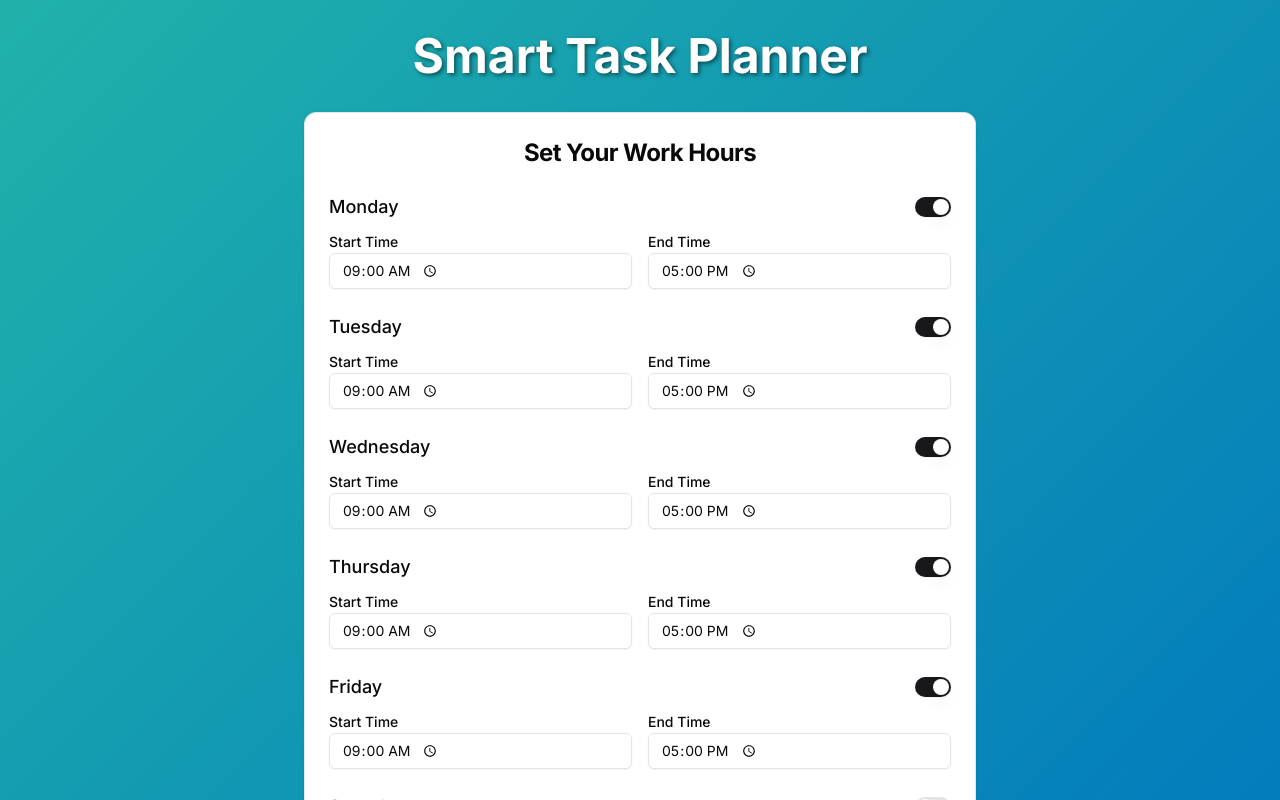
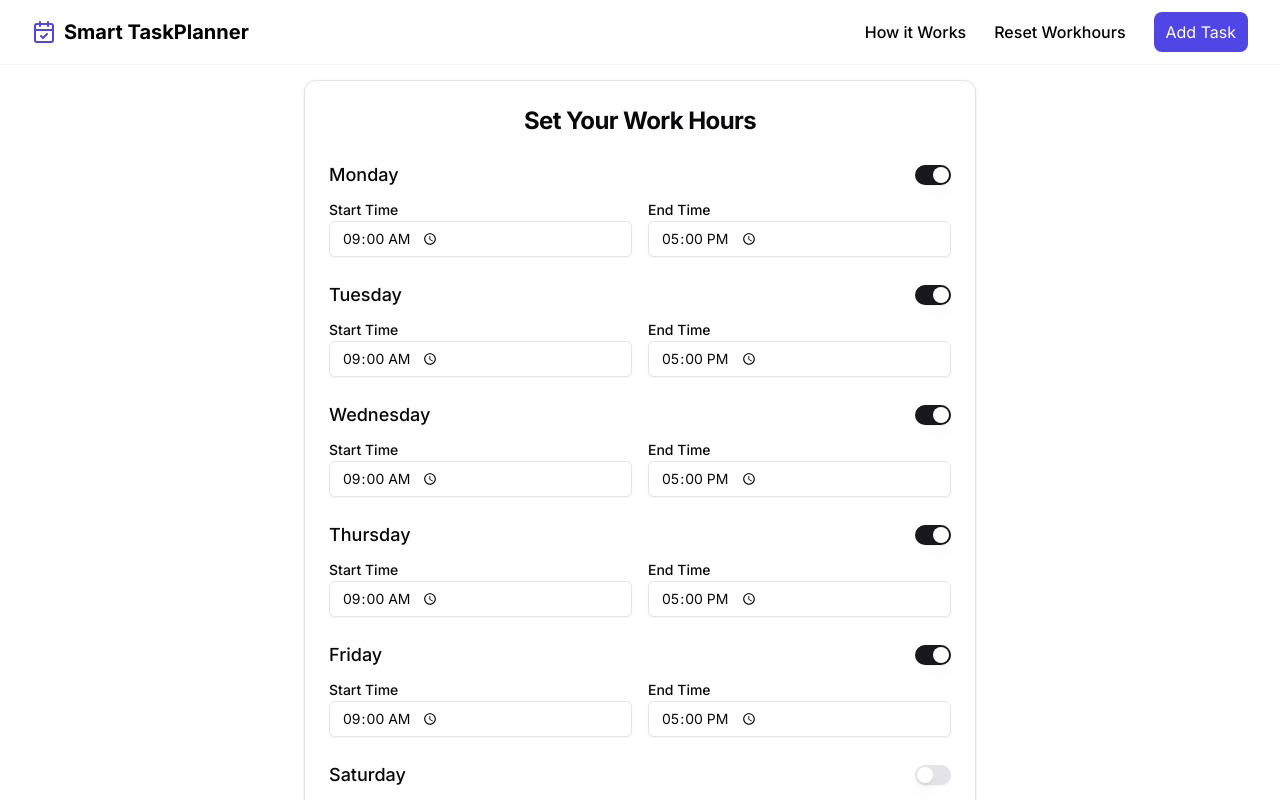
Before and after one commit to Pauleye12/TaskPlanner, a Next.js app: page / in a window 1280 px wide. Shown: the top 800 px of the page. Built offline with nearby package versions, Linux system fonts and the light colour scheme.

Commit message:
more UI development and optimization

```diff
--- a/app/page.tsx
+++ b/app/page.tsx
@@ -1,13 +1,14 @@
-'use client'
+"use client";
 
-import { useEffect } from 'react'
-import TaskCalendar from '@/components/TaskCalendar'
-import WorkHoursSetup from '@/components/WorkHoursSetup'
-import { useTaskContext } from '@/components/TaskContext'
-import { motion } from 'framer-motion'
+// import { useEffect } from "react";
+import TaskCalendar from "@/components/TaskCalendar";
+import WorkHoursSetup from "@/components/WorkHoursSetup";
+import { useTaskContext } from "@/components/TaskContext";
+import { motion } from "framer-motion";
+import Navbar from "@/components/Navbar";
 
 const MainContent = () => {
-  const { isWorkHoursSet } = useTaskContext()
+  const { isWorkHoursSet } = useTaskContext();
 
   return (
     <motion.div
@@ -17,26 +18,24 @@ const MainContent = () => {
     >
       {isWorkHoursSet ? <TaskCalendar /> : <WorkHoursSetup />}
     </motion.div>
-  )
-}
+  );
+};
 
 export default function Home() {
-  useEffect(() => {
-    document.body.classList.add('bg-gradient')
-  }, [])
+  // useEffect(() => {
+  //   document.body.classList.add('bg-gradient')
+  // }, [])
 
   return (
-    <main className="min-h-screen p-8">
+    <main className="min-h-screen pt-[80px] pb-0 p-8">
       <motion.div
         initial={{ opacity: 0, y: -50 }}
         animate={{ opacity: 1, y: 0 }}
         transition={{ duration: 0.5 }}
       >
-        <h1 className="mb-8 text-5xl font-bold text-white text-center shadow-text">
-          Smart Task Planner
-        </h1>
+        <Navbar />
       </motion.div>
       <MainContent />
     </main>
-  )
+  );
 }
--- a/components/Navbar.tsx
+++ b/components/Navbar.tsx
@@ -1,9 +1,32 @@
 import React from "react";
+import { CalendarCheck } from "lucide-react";
+import Link from "next/link";
+import { useTaskContext } from "./TaskContext";
 
 const Navbar = () => {
+  const { setIsWorkHoursSet } = useTaskContext();
   return (
-    <header className='className="fixed left-0 top-0 w-full bg-white/80 backdrop-blur-md z-50 border-b border-gray-100"'>
-      <div className="max-w-7xl relative mx-auto py-2 px-4 sm:px-6 lg:px-8"></div>
+    <header className="fixed left-0 top-0 w-full bg-white/80 backdrop-blur-md z-50 border-b border-gray-100">
+      <div className="max-w-7xl relative flex justify-between gap-6 mx-auto py-3 px-4 sm:px-6 lg:px-8">
+        <h1 className="text-black font-bold flex gap-2 justify-center items-center text-xl">
+          <CalendarCheck className="text-indigo-600 font-bold text-2xl " />{" "}
+          Smart TaskPlanner{" "}
+        </h1>
+        <ul className="flex gap-7 items-center">
+          <li className="text-black font-medium ">
+            <Link href={"/"}>How it Works</Link>
+          </li>
+          <li
+            onClick={() => setIsWorkHoursSet(false)}
+            className="text-black cursor-pointer font-medium "
+          >
+            Reset Workhours
+          </li>
+          <li className="bg-indigo-600 rounded-lg px-3 py-2 hover:bg-indigo-700 text-white">
+            <Link href={"/add-task"}>Add Task</Link>
+          </li>
+        </ul>
+      </div>
     </header>
   );
 };
--- a/components/TaskCalendar.tsx
+++ b/components/TaskCalendar.tsx
@@ -32,7 +32,7 @@ import { format, addMinutes } from "date-fns";
 import { useRouter } from "next/navigation";
 import OverdueTasksWarning from "./OverdueTasksWarning";
 import { Checkbox } from "@/components/ui/checkbox";
-import Link from "next/link";
+// import Link from "next/link";
 
 moment.locale("en-GB");
 const localizer = momentLocalizer(moment);
@@ -42,44 +42,50 @@ const TaskCalendar: React.FC = () => {
     tasks,
     deleteTask,
     workHours,
-    setIsWorkHoursSet,
+    // setIsWorkHoursSet,
     markTaskAsCompleted,
   } = useTaskContext();
   const [selectedTask, setSelectedTask] = useState<Task | null>(null);
   const router = useRouter();
   const [view, setView] = useState<View>(Views.DAY);
+  const [currentDate, setCurrentDate] = useState(new Date());
 
   const eventStyleGetter = (event: Task) => {
-    let backgroundColor = "";
-    let borderColor = "";
-    switch (event.priority) {
-      case "low":
-        backgroundColor = "rgba(72, 187, 120, 0.7)";
-        borderColor = "#2F855A";
-        break;
-      case "medium":
-        backgroundColor = "rgba(246, 173, 85, 0.7)";
-        borderColor = "#C05621";
-        break;
-      case "high":
-        backgroundColor = "rgba(245, 101, 101, 0.7)";
-        borderColor = "#C53030";
-        break;
-    }
+    const priorityStyles = {
+      low: {
+        backgroundColor: "rgba(72, 187, 120, 0.7)",
+        borderColor: "#2F855A",
+      },
+      medium: {
+        backgroundColor: "rgba(246, 173, 85, 0.7)",
+        borderColor: "#C05621",
+      },
+      high: {
+        backgroundColor: "rgba(245, 101, 101, 0.7)",
+        borderColor: "#C53030",
+      },
+    };
+
+    const { completed, priority } = event;
+    const { backgroundColor, borderColor } = priorityStyles[priority] || {
+      backgroundColor: "",
+      borderColor: "",
+    };
+
     return {
       style: {
-        backgroundColor: event.completed
+        backgroundColor: completed
           ? "rgba(156, 163, 175, 0.7)"
           : backgroundColor,
-        borderColor: event.completed ? "#6B7280" : borderColor,
+        borderColor: completed ? "#6B7280" : borderColor,
         borderWidth: "2px",
         borderStyle: "solid",
         borderRadius: "8px",
-        color: event.completed ? "#4B5563" : "#1A202C",
+        color: completed ? "#4B5563" : "#1A202C",
         fontWeight: "bold",
         padding: "4px",
         transition: "all 0.3s ease",
-        opacity: event.completed ? 0.6 : 1,
+        opacity: completed ? 0.6 : 1,
       },
     };
   };
@@ -111,15 +117,17 @@ const TaskCalendar: React.FC = () => {
     );
   };
 
-  const filteredTasks = useMemo(() => {
-    return tasks.filter((task) =>
-      task.isWorkHours ? isWithinWorkHours(task.start, task.end) : true
-    );
-  }, [tasks, workHours]);
+  const filteredTasks = useMemo(
+    () =>
+      tasks.filter((task) =>
+        task.isWorkHours ? isWithinWorkHours(task.start, task.end) : true
+      ),
+    [tasks, workHours]
+  );
 
-  const handleResetWorkHours = () => {
-    setIsWorkHoursSet(false);
-  };
+  // const handleResetWorkHours = () => {
+  //   setIsWorkHoursSet(false);
+  // };
 
   // const handleAddTask = () => {
   //   router.push("/add-task");
@@ -136,30 +144,20 @@ const TaskCalendar: React.FC = () => {
     [setView]
   );
 
-  const handleNavigate = useCallback(() => {
-    // console.log("Calendar navigated to:", format(date, "PPP"));
-    // TODO: Implement date navigation logic if needed
-  }, []);
+  const handleNavigate = useCallback(
+    (newDate: Date) => setCurrentDate(newDate),
+    []
+  );
 
   return (
     <div className="w-full bg-white rounded-lg shadow-xl overflow-hidden">
-      <div className="p-6 bg-gradient-to-r from-teal-400 to-blue-500">
+      <div className="p-6 bg-gradient-to-r from-indigo-400 to-blue-500">
         <div className="mb-4 flex justify-between items-center">
           <h2 className="text-2xl font-bold text-white">Your Tasks</h2>
-          <div className="space-x-2">
-            <Link
-              href={"/add-task"}
-              className="bg-teal-600 rounded-lg px-3 py-2 hover:bg-teal-700 text-white"
-            >
-              Add Task
-            </Link>
-            <Button
-              onClick={handleResetWorkHours}
-              className="bg-blue-600 hover:bg-blue-700 text-white"
-            >
-              Reset Work Hours
-            </Button>
-            {/* <Button
+          {/* <div className="space-x-2">
+
+
+             <Button
               onClick={() => handleViewChange(Views.DAY)}
               className="text-white"
             >
@@ -176,8 +174,8 @@ const TaskCalendar: React.FC = () => {
               className="text-white"
             >
               Month
-            </Button> */}
-          </div>
+            </Button>
+          </div> */}
         </div>
         <OverdueTasksWarning />
         <motion.div
@@ -190,14 +188,14 @@ const TaskCalendar: React.FC = () => {
             events={filteredTasks}
             startAccessor="start"
             endAccessor="end"
-            style={{ height: 500 }}
+            style={{ height: 450 }}
             eventPropGetter={eventStyleGetter}
             onSelectEvent={handleSelectEvent}
             views={[Views.MONTH, Views.WEEK, Views.DAY]}
             view={view}
             onView={handleViewChange}
+            defaultView={Views.DAY}
             onNavigate={handleNavigate}
-            defaultView={Views.DAY}
             className="rounded-lg overflow-hidden custom-calendar"
             components={{
               event: (props: EventProps<Task>) => (
@@ -213,6 +211,7 @@ const TaskCalendar: React.FC = () => {
                 </div>
               ),
             }}
+            date={currentDate}
           />
         </motion.div>
       </div>
--- a/components/WorkHoursSetup.tsx
+++ b/components/WorkHoursSetup.tsx
@@ -1,46 +1,54 @@
-'use client'
+"use client";
 
-import React from 'react'
-import { useTaskContext, WorkHours, DayOfWeek } from './TaskContext'
-import { Card, CardContent, CardHeader, CardTitle } from '@/components/ui/card'
-import { Label } from '@/components/ui/label'
-import { Switch } from '@/components/ui/switch'
-import { Input } from '@/components/ui/input'
-import { Button } from '@/components/ui/button'
+import React from "react";
+import { useTaskContext, DayOfWeek } from "./TaskContext";
+import { Card, CardContent, CardHeader, CardTitle } from "@/components/ui/card";
+import { Label } from "@/components/ui/label";
+import { Switch } from "@/components/ui/switch";
+import { Input } from "@/components/ui/input";
+import { Button } from "@/components/ui/button";
 
 const WorkHoursSetup: React.FC = () => {
-  const { workHours, updateWorkHours, setIsWorkHoursSet } = useTaskContext()
+  const { workHours, updateWorkHours, setIsWorkHoursSet } = useTaskContext();
 
   const handleWorkDayToggle = (day: DayOfWeek) => {
     updateWorkHours({
       ...workHours,
-      [day]: { ...workHours[day], isWorkDay: !workHours[day].isWorkDay }
-    })
-  }
+      [day]: { ...workHours[day], isWorkDay: !workHours[day].isWorkDay },
+    });
+  };
 
-  const handleTimeChange = (day: DayOfWeek, field: 'startTime' | 'endTime', value: string) => {
+  const handleTimeChange = (
+    day: DayOfWeek,
+    field: "startTime" | "endTime",
+    value: string
+  ) => {
     updateWorkHours({
       ...workHours,
-      [day]: { ...workHours[day], [field]: value }
-    })
-  }
+      [day]: { ...workHours[day], [field]: value },
+    });
+  };
 
   const handleSubmit = (e: React.FormEvent) => {
-    e.preventDefault()
-    setIsWorkHoursSet(true)
-  }
+    e.preventDefault();
+    setIsWorkHoursSet(true);
+  };
 
   return (
     <Card className="w-full max-w-2xl mx-auto">
       <CardHeader>
-        <CardTitle className="text-2xl font-bold text-center">Set Your Work Hours</CardTitle>
+        <CardTitle className="text-2xl font-bold text-center">
+          Set Your Work Hours
+        </CardTitle>
       </CardHeader>
       <CardContent>
         <form onSubmit={handleSubmit} className="space-y-6">
           {(Object.keys(workHours) as DayOfWeek[]).map((day) => (
             <div key={day} className="space-y-2">
               <div className="flex items-center justify-between">
-                <Label htmlFor={`${day}-toggle`} className="text-lg capitalize">{day}</Label>
+                <Label htmlFor={`${day}-toggle`} className="text-lg capitalize">
+                  {day}
+                </Label>
                 <Switch
                   id={`${day}-toggle`}
                   checked={workHours[day].isWorkDay}
@@ -55,7 +63,9 @@ const WorkHoursSetup: React.FC = () => {
                       id={`${day}-start`}
                       type="time"
                       value={workHours[day].startTime}
-                      onChange={(e) => handleTimeChange(day, 'startTime', e.target.value)}
+                      onChange={(e) =>
+                        handleTimeChange(day, "startTime", e.target.value)
+                      }
                     />
                   </div>
                   <div className="flex-1">
@@ -64,20 +74,25 @@ const WorkHoursSetup: React.FC = () => {
                       id={`${day}-end`}
                       type="time"
                       value={workHours[day].endTime}
-                      onChange={(e) => handleTimeChange(day, 'endTime', e.target.value)}
+                      onChange={(e) =>
+                        handleTimeChange(day, "endTime", e.target.value)
+                      }
                     />
                   </div>
                 </div>
               )}
             </div>
           ))}
-          <Button type="submit" className="w-full bg-teal-600 hover:bg-teal-700 text-white">
+          <Button
+            type="submit"
+            className="w-full bg-teal-600 hover:bg-teal-700 text-white"
+          >
             Save Work Hours
           </Button>
         </form>
       </CardContent>
     </Card>
-  )
-}
+  );
+};
 
-export default WorkHoursSetup
+export default WorkHoursSetup;
```
Also changed, not shown: types/react-big-calendar.d.ts (+6 -1 lines).
